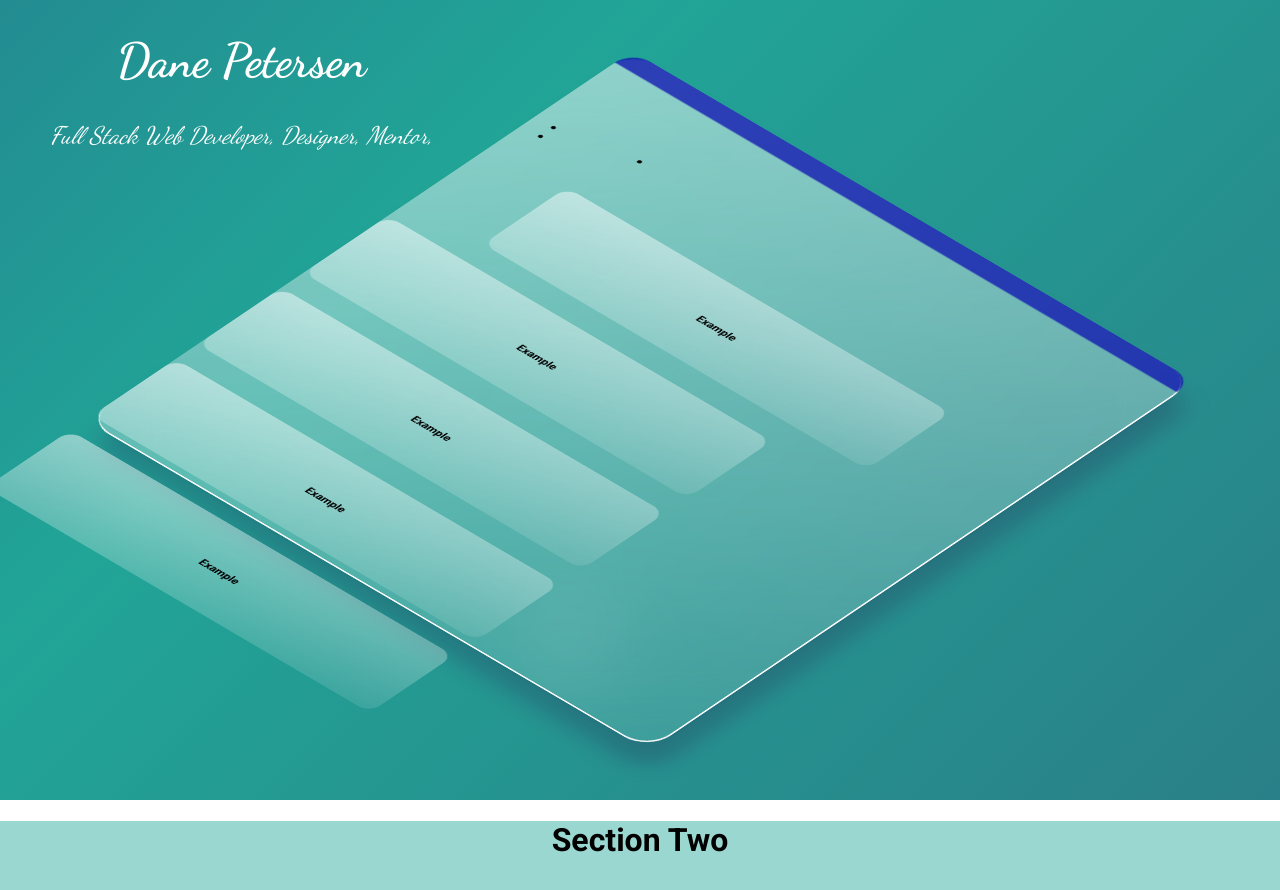
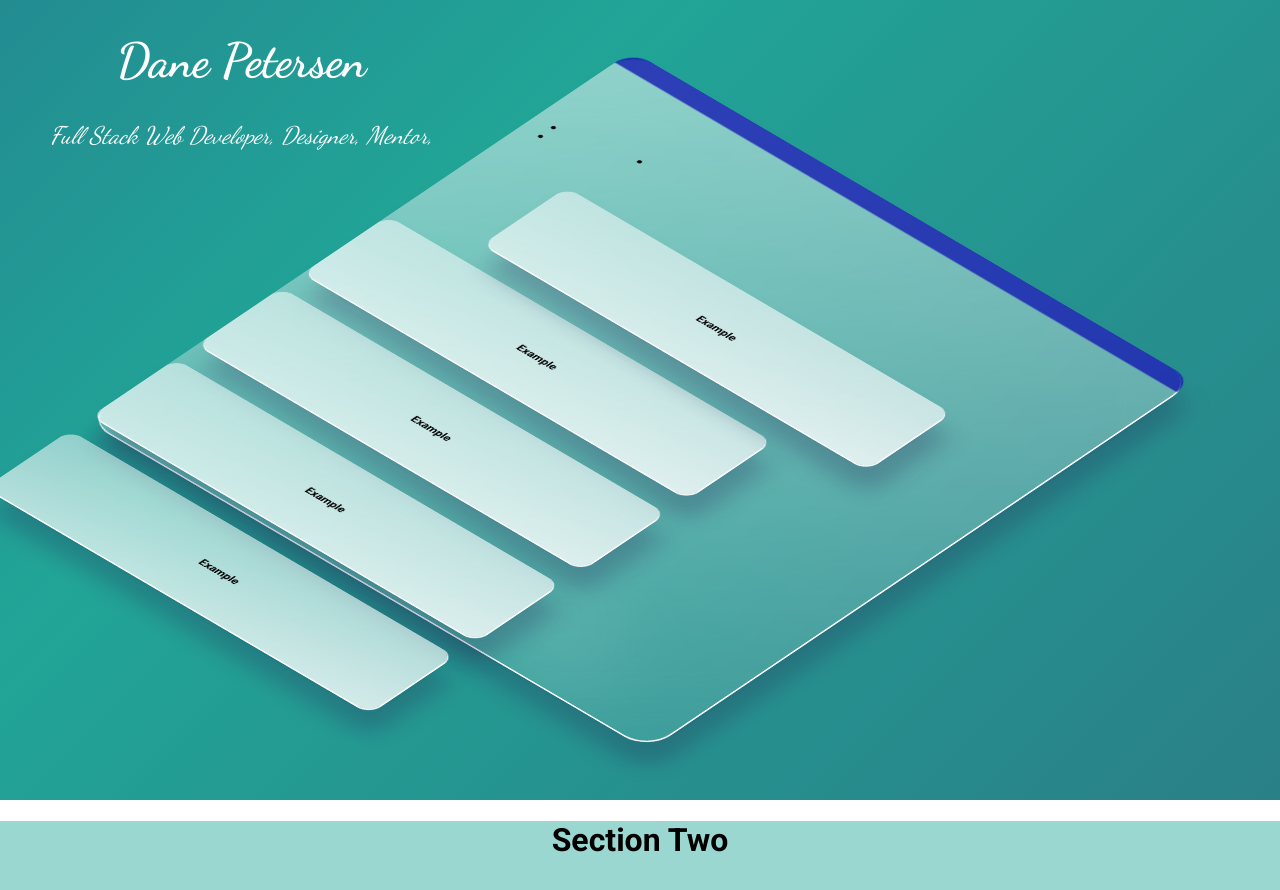
Before and after one commit to DanePete/portfolio, a React (Create React App) app: page / in a window 1280 px wide. Shown: the top 890 px of the page. Built offline with nearby package versions, Linux system fonts and the light colour scheme.

Commit message:
modified shadow for notifications deeper

```diff
--- a/src/components/Hero/hero.scss
+++ b/src/components/Hero/hero.scss
@@ -115,8 +115,11 @@
   border-radius: 1rem;
   margin: 2rem 0rem;
   padding: 2rem;
-  // box-shadow: 6px 6px 20px rgba(122, 122, 122, 0.212);
-  background: linear-gradient(to right bottom, rgba(255,255,255,0.5),rgba(255,255,255,0.1));
+  box-shadow: 6px 6px 20px rgba(122, 122, 122, 0.212);
+  box-shadow:
+    1px 1px 0 1px #f9f9fb,
+    -1px 0 28px 0 rgba(34, 33, 81, 0.01),
+    28px 28px 28px 0 rgba(34, 33, 81, 0.25);
   justify-content: space-between;
 }
 
```
